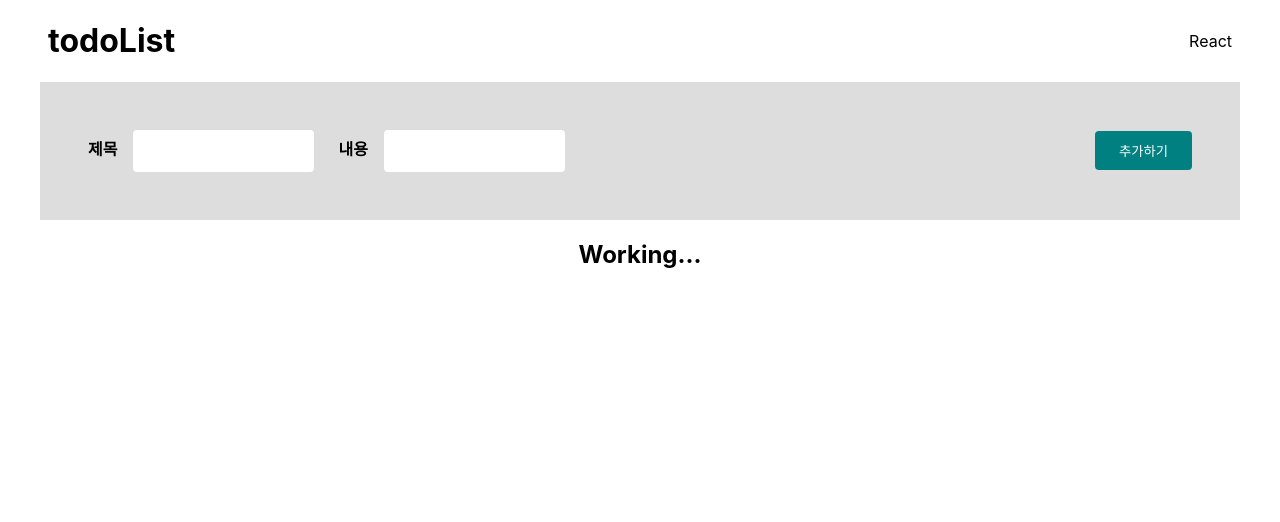
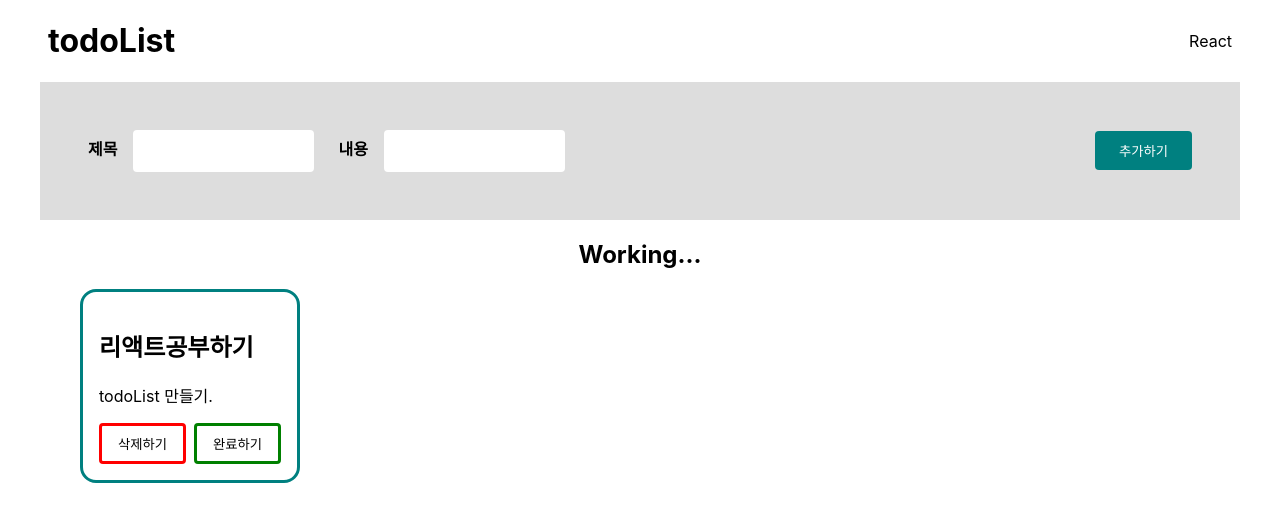
Before and after one commit to young-02/todolist_ex, a React (Create React App) app: page / in a window 1280 px wide. Shown: the top 522 px of the page. Built offline with nearby package versions, Linux system fonts and the light colour scheme.

Commit message:
리스트 추가 + 삭제

```diff
--- a/src/App.js
+++ b/src/App.js
@@ -9,6 +9,7 @@ function App() {
         <p>React</p>
       </div>
       <Todo />
+
     </div>
   );
 }
--- a/src/component/Form.js
+++ b/src/component/Form.js
@@ -1,41 +1,104 @@
 import { useState } from 'react';
 import './Todo.css';
-import Working from './Working';
+// import Working from './Working';
+
+function Working({ list, handleDelete, handleComplete }) {
+  return (
+    <li>
+      <h2>{list.title}</h2>
+      <p>{list.text}</p>
+      <div className="btn_wrap">
+        <button
+          className="btn_del"
+          onClick={() => {
+            handleDelete(list.id);
+          }}
+        >
+          삭제하기
+        </button>
+        <button
+          className="btn_com"
+          onClick={() => {
+            handleComplete(list.id);
+          }}
+        >
+          완료하기
+        </button>
+      </div>
+    </li>
+  );
+}
+
 export default function Form() {
+  const [todoList, setTodoList] = useState([
+    {
+      id: 1,
+      title: '리액트공부하기',
+      text: 'todoList 만들기.',
+    },
+  ]);
+
   const [title, setTitle] = useState('');
   const [text, setText] = useState('');
-  const [inputTitle, setInpuTitle] = useState('');
-  const [inputText, setInpuText] = useState('');
 
-  function onChangeTitle(e) {
-    setTitle(e.target.value);
-  }
-  function onChangeText(e) {
-    setText(e.target.value);
-  }
-  function addList() {
-    setInpuTitle([...title]);
-    setInpuText([...text]);
-  }
+  const addListHandler = () => {
+    const newList = {
+      id: todoList.length + 1,
+      title: title,
+      text: text,
+    };
+    setTodoList([...todoList, newList]);
+    setTitle('');
+    setText('');
+  };
+  const deleteListHandler = (id) => {
+    const newList = todoList.filter((list) => list.id !== id);
+    setTodoList(newList);
+  };
+  const completeListHandler = (id) => {
+    const newList = todoList.filter((list) => list.id == id);
+    setTodoList(newList);
+  };
   return (
     <>
       <div className="form_warpper">
         <div className="input_warpper">
           <div className="input_box">
             <label>제목</label>
-            <input type="text" onChange={onChangeTitle} />
+            <input
+              type="text"
+              value={title}
+              onChange={(e) => setTitle(e.target.value)}
+            />
           </div>
           <div className="input_box">
             <label>내용</label>
-            <input type="text" onChange={onChangeText} />
+            <input
+              type="text"
+              value={text}
+              onChange={(e) => setText(e.target.value)}
+            />
           </div>
         </div>
-        <button className="btn_add" onClick={addList}>
+        <button className="btn_add" onClick={addListHandler}>
           추가하기
         </button>
       </div>
-
-      <Working text={inputText} title={inputTitle} />
+      <div className="working_wrapper">
+        <h2>Working...</h2>
+        <ul className="work_list">
+          {todoList.map((list) => {
+            return (
+              <Working
+                list={list}
+                key={list.id}
+                handleDelete={deleteListHandler}
+                handleComplete={completeListHandler}
+              />
+            );
+          })}
+        </ul>
+      </div>
     </>
   );
 }
--- a/src/component/Todo.css
+++ b/src/component/Todo.css
@@ -50,13 +50,15 @@ li {
 .work_list {
   display: flex;
   justify-content: flex-start;
+  flex-wrap: wrap;
+  gap: 10px;
 }
 .work_list > li {
   border: 3px solid teal;
   padding: 1em;
   border-radius: 16px;
   text-align: left;
-  width: 33.3%;
+  width: calc((100% / 3) - 10);
 }
 .btn_wrap {
   width: 100%;
--- a/src/component/Todo.js
+++ b/src/component/Todo.js
@@ -1,6 +1,6 @@
 import Form from './Form';
 import './Todo.css';
-
+import Working from './Working';
 
 export default function Todo() {
   return (
--- a/src/component/Working.js
+++ /dev/null
@@ -1,30 +0,0 @@
-import { useState } from 'react';
-import './Todo.css';
-
-export default function Working({ text, title }) {
-  const [conDelete, setConDelete] = useState([...text, ...title]);
-
-  function deleteHandler() {
-    console.log('삭제');
-    setConDelete('');
-  }
-  return (
-    <div className="working_wrapper">
-      <h2>Working...</h2>
-      <ul className="work_list">
-        {conDelete && (
-          <li className={text ? 'list_active' : 'list'}>
-            <h3>{title}</h3>
-            <p>{text}</p>
-            <div className="btn_wrap">
-              <button className="btn_del" onClick={deleteHandler}>
-                삭제하기
-              </button>
-              <button className="btn_com">완료하기</button>
-            </div>
-          </li>
-        )}
-      </ul>
-    </div>
-  );
-}
```
